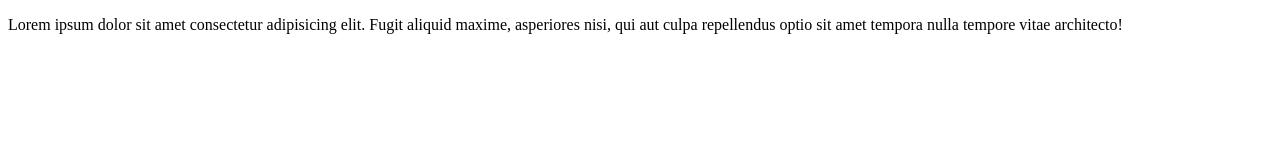
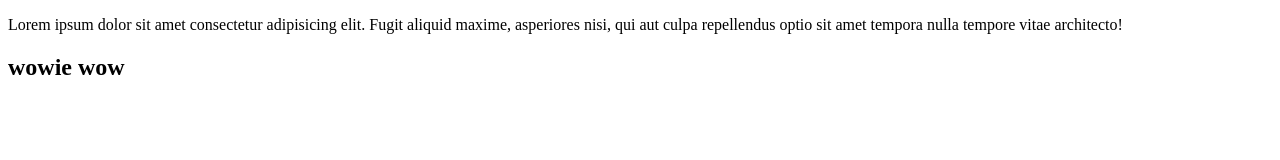
Before and after one commit to SSHMamba/upgraded-enigma, a plain HTML site: page index.html in a window 1280 px wide. Drawn offline with Linux system fonts and the light colour scheme.

Commit message:
added h2

```diff
--- a/index.html
+++ b/index.html
@@ -9,5 +9,6 @@
 <body>
   <p></p>
   Lorem ipsum dolor sit amet consectetur adipisicing elit. Fugit aliquid maxime, asperiores nisi, qui aut culpa repellendus optio sit amet tempora nulla tempore vitae architecto!
+  <h2>wowie wow</h2>
 </body>
 </html>
```
